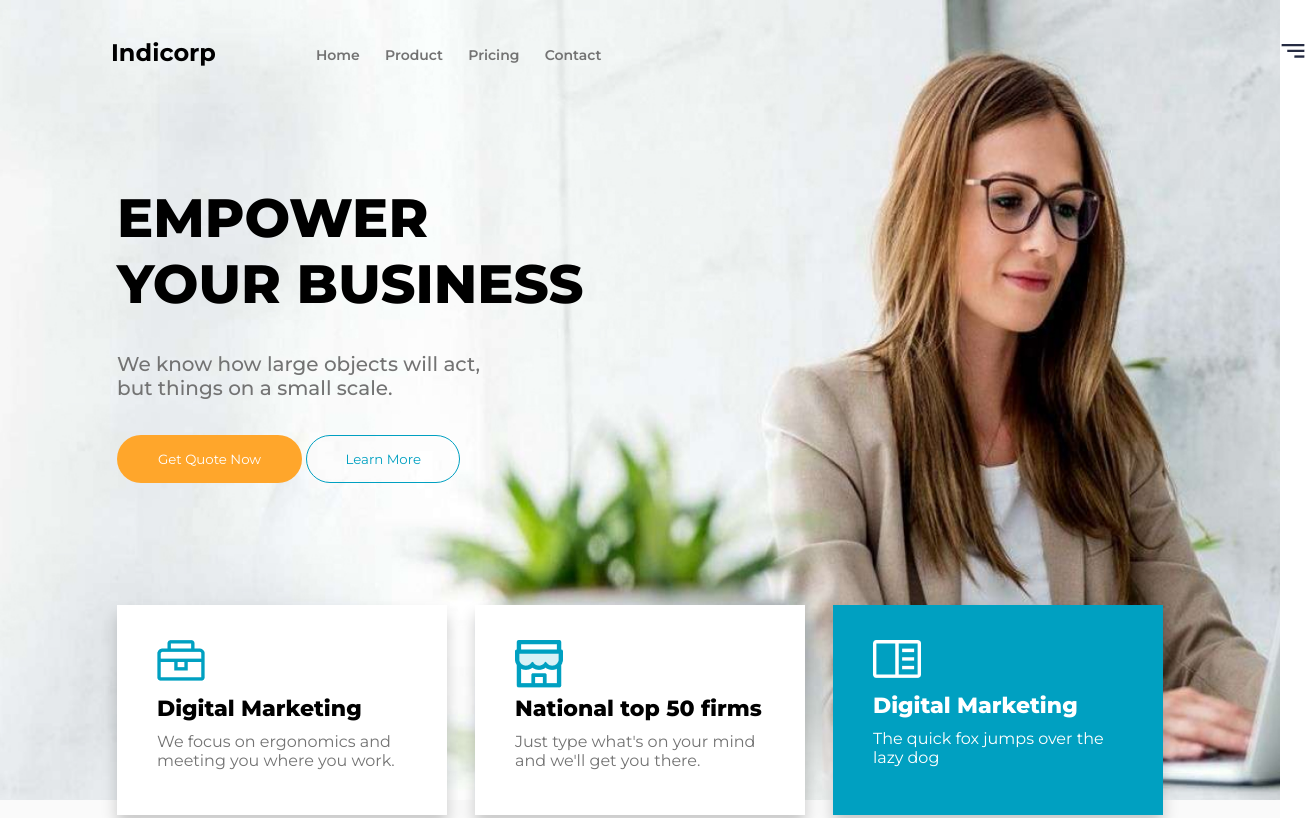
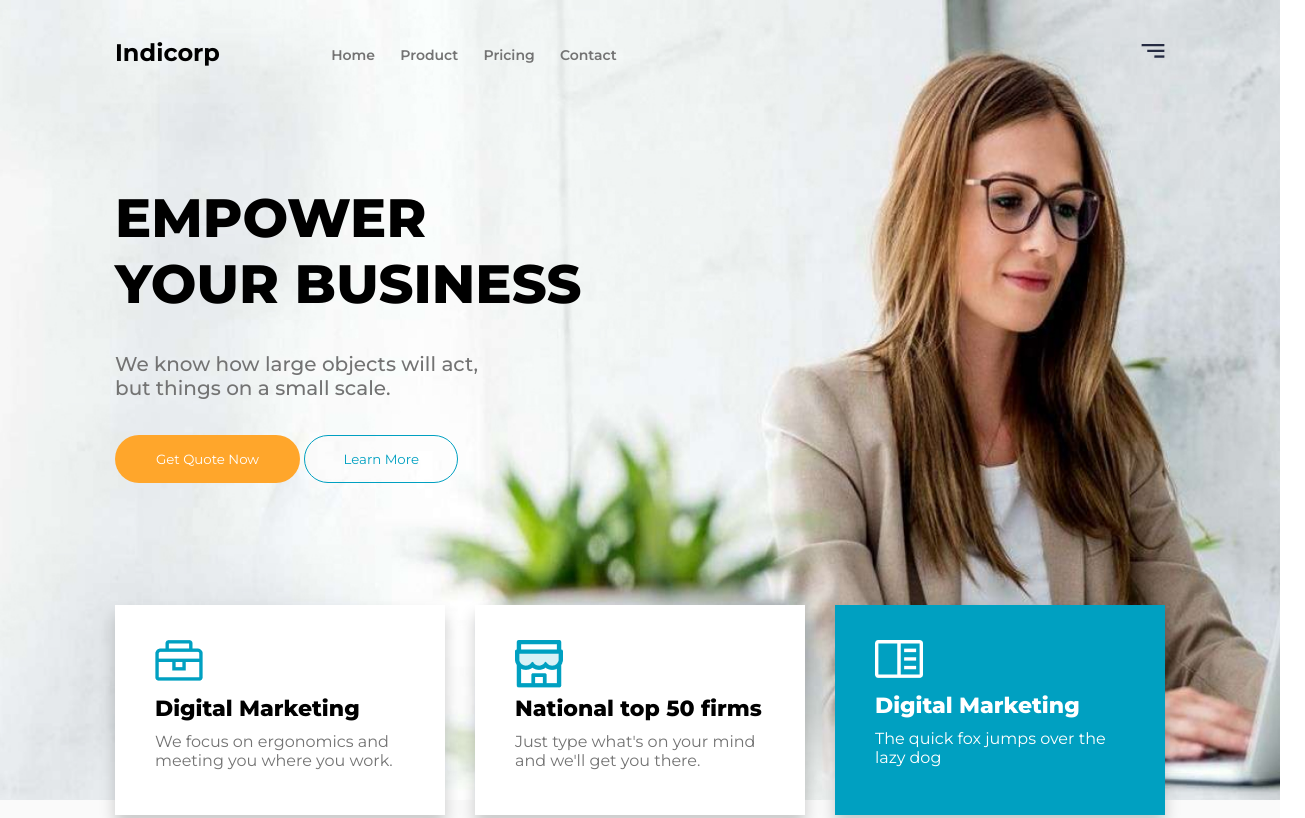
Before and after one commit to Maxim-prog292/Indicorp, a plain HTML site: page index.html in a window 1280 px wide. Shown: the top 818 px of the page, 1305 px wide, since content can reach past the window. Drawn offline with Linux system fonts and the light colour scheme; a web font is replaced by a local one.

Commit message:
Update css-desktop.css

```diff
--- a/css/css-desktop.css
+++ b/css/css-desktop.css
@@ -21,7 +21,7 @@ header {
 }
 .navbar {
 	display: flex;
-	width: 1330px;
+	width: 1050px;
 	height: 105px;
 	align-items: center;
 	z-index: 1;
@@ -30,7 +30,6 @@ header {
 .navbar-logo {
 	width: 150px;
 	height: 30px;
-	margin-left: 136px;
 
 }
 span.logo {
@@ -38,7 +37,7 @@ span.logo {
 	font-weight: 700;
 }
 nav {
-	width: 600px;
+	width: 400px;
 	height: 30px;
 	word-spacing: 21px;
 	margin-left: 100px;
@@ -52,13 +51,13 @@ nav a {
 	font-weight: 600;
 }
 .vector {
-	margin-left: 660px;
+	margin-left: 500px;
 }
 
 div.container {
 	display: flex;
 	flex-direction: column;
-	width: 1046px;
+	width: 1050px;
 	height: 788px;
 	z-index: 1;
 }
@@ -154,7 +153,7 @@ div.features {
 	align-items: center;
 }
 .features-row-one {
-	width: 864px;
+	width: 800px;
 	height: 107px;
 	margin: 80px 0 50px;
 	display: flex;
```
